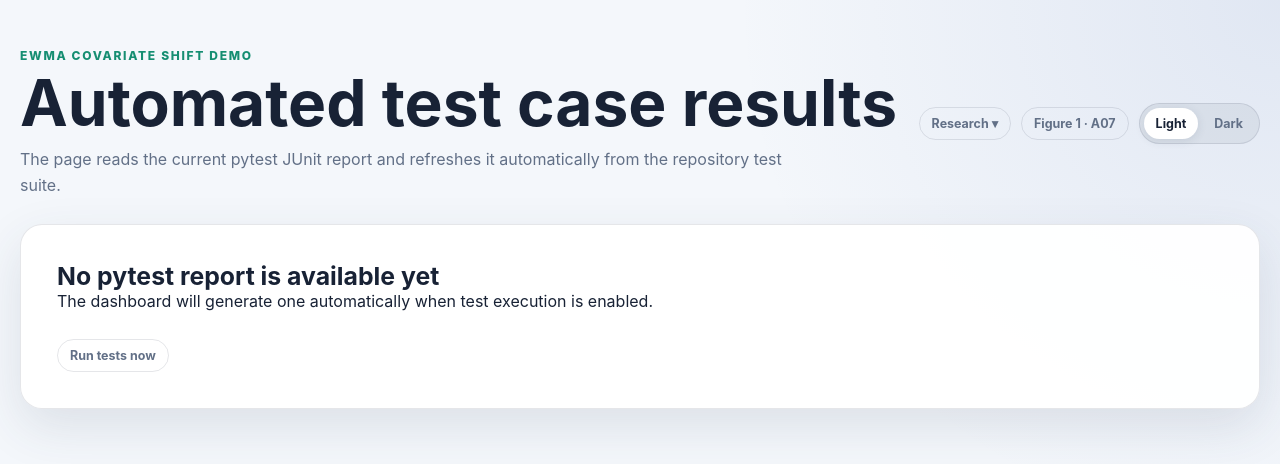
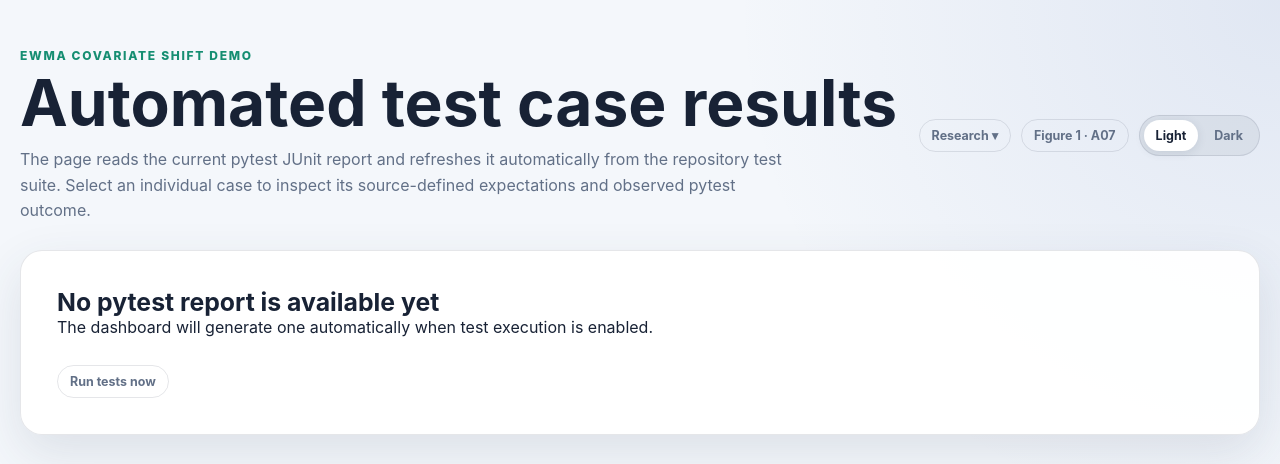
Before and after one commit to hlin863/ewma_covariate_shift_demo, a Flask app: page /tests in a window 1280 px wide. Shown: the top 464 px of the page. Run offline with Flask 3, Linux system fonts and the light colour scheme.

Commit message:
Link test results to detailed case analysis

```diff
--- a/templates/test_results.html
+++ b/templates/test_results.html
@@ -21,7 +21,7 @@
       <div>
         <p class="eyebrow">EWMA Covariate Shift Demo</p>
         <h1>Automated test case results</h1>
-        <p class="lede">The page reads the current pytest JUnit report and refreshes it automatically from the repository test suite.</p>
+        <p class="lede">The page reads the current pytest JUnit report and refreshes it automatically from the repository test suite. Select an individual case to inspect its source-defined expectations and observed pytest outcome.</p>
       </div>
       <div class="hero-actions">
         <details class="nav-menu">
@@ -132,8 +132,11 @@
                   <td><span class="test-status {{ case.status }}">{{ case.status }}</span></td>
                   <td>{{ case.group }}</td>
                   <td>
-                    <strong>{{ case.name }}</strong>
-                    {% if case.detail %}<details class="failure-detail"><summary>details</summary><pre>{{ case.detail }}</pre></details>{% endif %}
+                    <a class="test-case-link" href="{{ url_for('test_results.test_case_detail', case_index=case.index) }}">
+                      <strong>{{ case.name }}</strong>
+                      <span>Inspect expected vs observed →</span>
+                    </a>
+                    {% if case.detail %}<details class="failure-detail"><summary>quick failure detail</summary><pre>{{ case.detail }}</pre></details>{% endif %}
                   </td>
                   <td><code>{{ case.classname }}</code></td>
                   <td>{{ '%.3f'|format(case.time) }}s</td>
```
